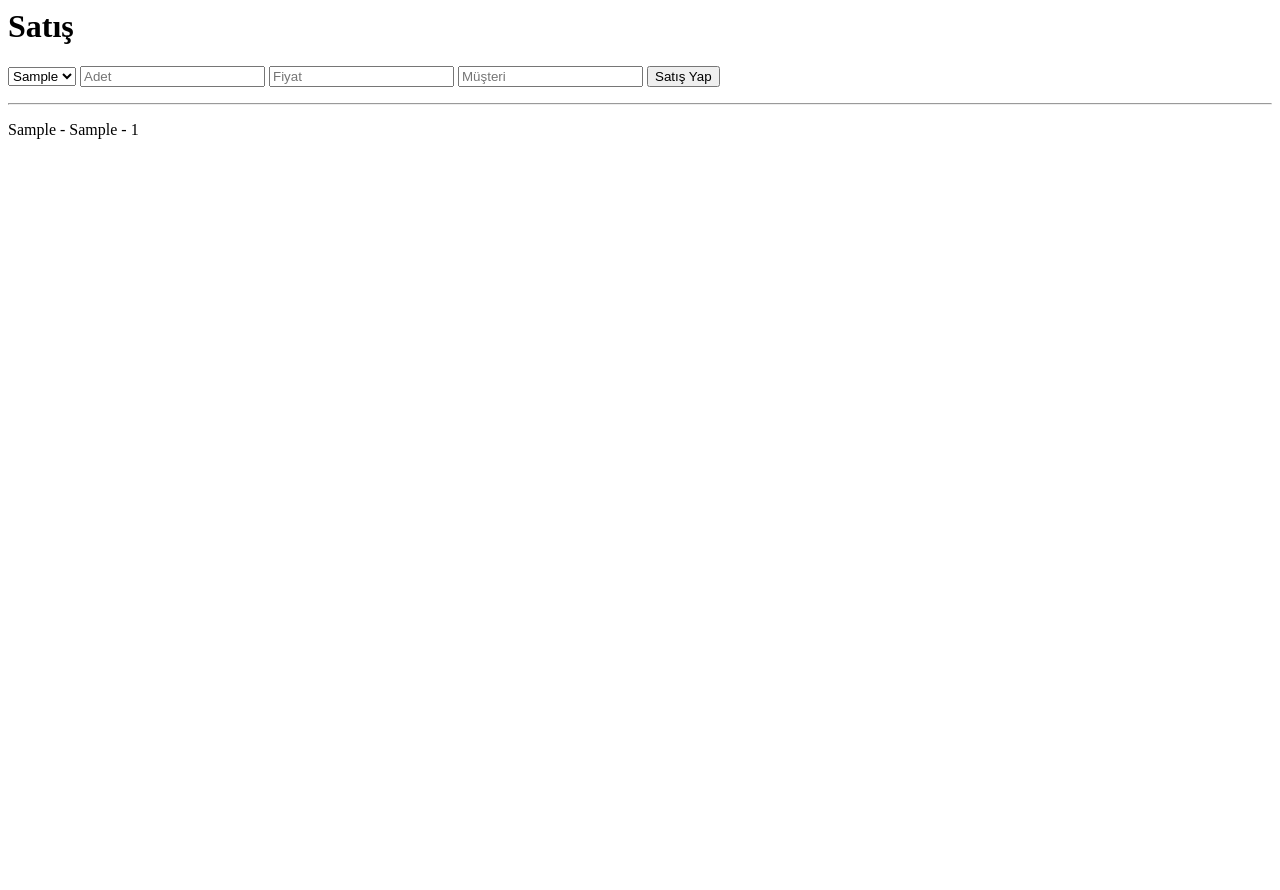
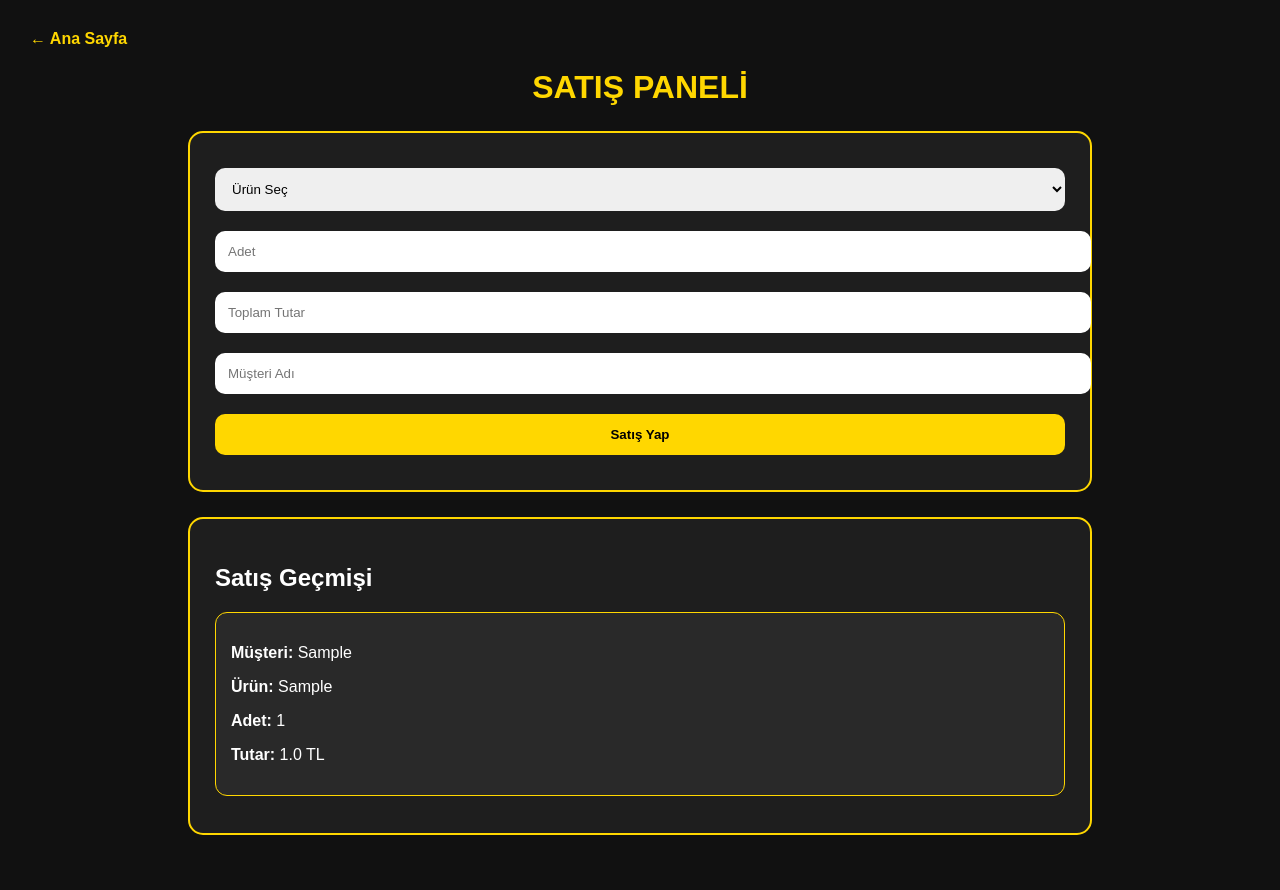
Before and after one commit to alicandvc38-netizen/vizyon-stok, a Flask app: page /satis in a window 1280 px wide. Before the commit the page ends 139 px from the top, so only its background shows below. Run offline with Flask 3, Linux system fonts and the light colour scheme; the visitor is signed in with stand-in values (Sample User, id 1); tables that the repository leaves empty hold one stand-in row (values such as "Sample post").

Commit message:
Update satis.html

```diff
--- a/templates/satis.html
+++ b/templates/satis.html
@@ -1,28 +1,53 @@
-<h1>Satış</h1>
+<!DOCTYPE html>
+<html lang="tr">
+<head>
+<meta charset="UTF-8">
+<title>Satış</title>
+<style>
+body{margin:0;font-family:Arial;background:#111;color:white;padding:30px}
+h1{text-align:center;color:gold}
+a{color:gold;text-decoration:none;font-weight:bold}
+.form,.liste{max-width:850px;margin:25px auto;background:#1e1e1e;border:2px solid gold;border-radius:15px;padding:25px}
+input,select,button{width:100%;padding:13px;margin:10px 0;border-radius:10px;border:none}
+button{background:gold;color:black;font-weight:bold;cursor:pointer}
+.kart{background:#292929;border:1px solid gold;border-radius:12px;padding:15px;margin:12px 0}
+</style>
+</head>
+<body>
 
+<a href="/">← Ana Sayfa</a>
+<h1>SATIŞ PANELİ</h1>
+
+<div class="form">
 <form method="POST" action="/satis_ekle">
-
-<select name="urun_id">
+<select name="urun_id" required>
+<option value="">Ürün Seç</option>
 {% for u in urunler %}
-<option value="{{ u['id'] }}">
-{{ u['urun_adi'] }}
-</option>
+<option value="{{ u['id'] }}">{{ u['urun_adi'] }} - Stok: {{ u['stok'] }}</option>
 {% endfor %}
 </select>
 
-<input type="number" name="adet" placeholder="Adet">
-<input type="number" step="0.01" name="fiyat" placeholder="Fiyat">
-<input type="text" name="musteri" placeholder="Müşteri">
+<input type="number" name="adet" placeholder="Adet" required>
+<input type="number" step="0.01" name="fiyat" placeholder="Toplam Tutar" required>
+<input type="text" name="musteri" placeholder="Müşteri Adı" required>
 
 <button type="submit">Satış Yap</button>
 </form>
+</div>
 
-<hr>
+<div class="liste">
+<h2>Satış Geçmişi</h2>
 
 {% for s in satislar %}
-<p>
-{{ s['musteri'] }} -
-{{ s['urun_adi'] }} -
-{{ s['adet'] }}
-</p>
+<div class="kart">
+<p><b>Müşteri:</b> {{ s['musteri'] }}</p>
+<p><b>Ürün:</b> {{ s['urun_adi'] }}</p>
+<p><b>Adet:</b> {{ s['adet'] }}</p>
+<p><b>Tutar:</b> {{ s['tutar'] }} TL</p>
+</div>
 {% endfor %}
+
+</div>
+
+</body>
+</html>
```
